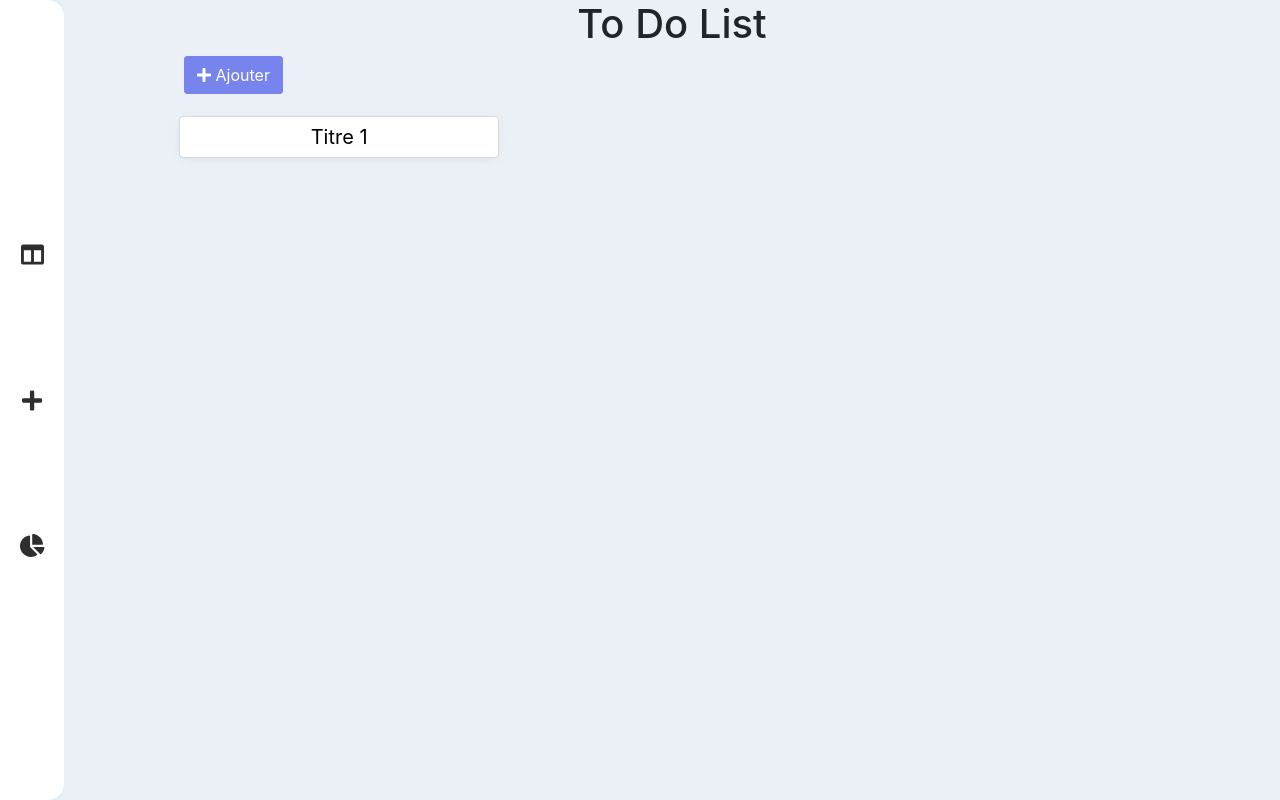
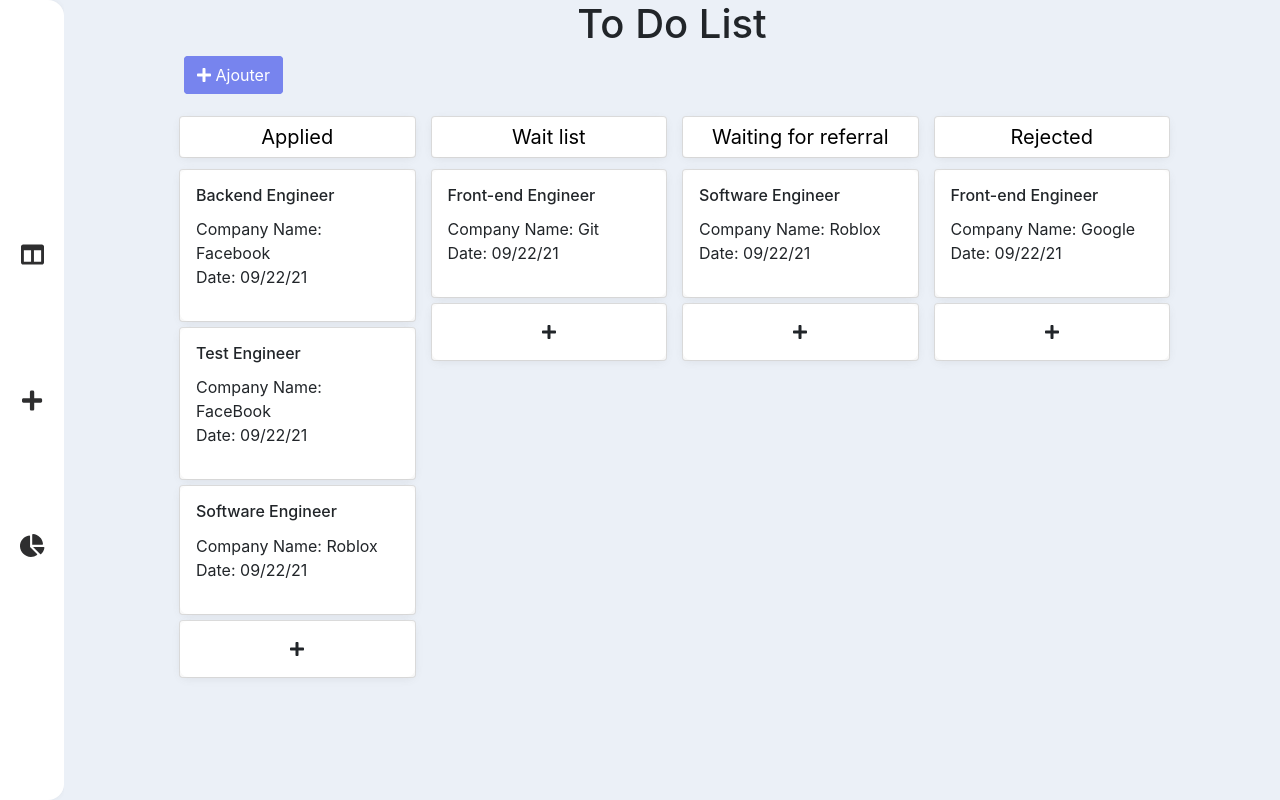
Before and after one commit to chaithanyaMarripati/application-tracking-system, a React (Create React App) app in the folder frontend/: page / in a window 1280 px wide. Built offline with nearby package versions, Linux system fonts and the light colour scheme.

Commit message:
complete applications view

```diff
--- a/frontend/src/App.js
+++ b/frontend/src/App.js
@@ -3,6 +3,7 @@ import './static/App.css';
 
 import React from 'react';
 import Sidebar from './sidebar/Sidebar'
+import CardBoard from './card/CardBoard'
 
 
 export default class App extends React.Component {
@@ -17,7 +18,7 @@ export default class App extends React.Component {
   render() {
     let app = (<div className="main-page">
       <Sidebar />
-      <div class="main">
+      <div className="main">
         <div className="content">
           <h1 className="text-center">To Do List</h1>
           <div className="mb-3">
@@ -25,23 +26,7 @@ export default class App extends React.Component {
               <button className="btn btn-danger btn-icon"><i className="fas fa-plus"></i>&nbsp;Ajouter</button>
             </span>
           </div>
-          <span id="tab">
-            <div class="row">
-              <div class="col">
-                <div class="card card-col">
-                  <div class="card-body noPadding">
-                    <input type="text" class="text-center title-col form-control-lg" value="Titre 1" />
-                  </div>
-                </div>
-              </div>
-              <div class="col"></div>
-              <div class="col"></div>
-            </div>
-
-            <div class="row">
-
-            </div>
-          </span>
+          <CardBoard/>
         </div>
 
       </div>
--- /dev/null
+++ b/frontend/src/card/Card.js
@@ -0,0 +1,40 @@
+import React, { Component } from 'react';
+
+class Card extends Component {
+    constructor(props) {
+        super(props);
+
+        this.state = {
+            jobTitle: props.application.jobTitle,
+            companyName: props.application.companyName,
+            date: props.application.date,
+            class: props.application.class,
+            id: props.application.id
+        }
+
+    }
+
+    stopPropagation(e){
+        e.stopPropagation()
+    }
+
+    render() {
+        return (
+            <div className="card card-col" key={this.state.id} onClick={console.log(this.state)}>
+                <div className="card-body">
+                    <div className="card-action">
+                        <h6 className="card-title"  onClick={this.stopPropagation}>
+                            {this.state.jobTitle}
+                        </h6>
+                    </div>
+                    <p className="small-content-text">
+                        Company Name: {this.state.companyName}<br/>
+                        Date: {this.state.date}
+                    </p>
+                </div>
+            </div>
+        );
+    }
+}
+
+export default Card;
--- a/frontend/src/card/CardBoard.js
+++ b/frontend/src/card/CardBoard.js
@@ -1,52 +1,132 @@
 import React, { Component } from 'react';
+import Card from './Card';
 
 const application_list = [
     {
-        'job_title': 'Software Engineer',
-        'company_name': 'Google',
-        'Date': '09/22/21',
-        'class': 1
+        jobTitle: 'Backend Engineer',
+        companyName: 'Facebook',
+        date: '09/22/21',
+        class: 1,
+        id: 1
     }, {
-        'job_title': 'Software Engineer',
-        'company_name': 'Amazon',
-        'Date': '09/22/21',
-        'class': 2
+        jobTitle: 'Front-end Engineer',
+        companyName: 'Git',
+        date: '09/22/21',
+        class: 2,
+        id: 2
     }, {
-        'job_title': 'Full-Stack Engineer',
-        'company_name': 'Indeed',
-        'Date': '09/22/21',
-        'class': 3
+        jobTitle: 'Software Engineer',
+        companyName: 'Roblox',
+        date: '09/22/21',
+        class: 3,
+        id: 3
     }, {
-        'job_title': 'Front-end Engineer',
-        'company_name': 'Google',
-        'Date': '09/22/21',
-        'class': 4
+        jobTitle: 'Front-end Engineer',
+        companyName: 'Google',
+        date: '09/22/21',
+        class: 4,
+        id: 4
     }, {
-        'job_title': 'Test Engineer',
-        'company_name': 'FaceBook',
-        'Date': '09/22/21',
-        'class': 1
+        jobTitle: 'Test Engineer',
+        companyName: 'FaceBook',
+        date: '09/22/21',
+        class: 1,
+        id: 5
     }, {
-        'job_title': 'Software Engineer',
-        'company_name': 'Roblox',
-        'Date': '09/22/21',
-        'class': 1
+        jobTitle: 'Software Engineer',
+        companyName: 'Roblox',
+        date: '09/22/21',
+        class: 1,
+        id: 6
     },
 ]
-const title = {
-    1: "Applied",
-    2: "Wish list",
-    3: "Waiting Referral",
-    4: "Rejected"
-}
 
 export default class CardBoard extends Component {
 
+    constructor(props) {
+        super(props);
+
+
+
+        let result = this.groupApplication(application_list);
+        let card_titles = this.createCardTitle(result);
+        let card_class = this.createCardClaee(result);
+        this.state = {
+            card_titles: card_titles,
+            card_class: card_class
+        }
+    }
+
+    createCardClaee(applications) {
+        return applications.reduce((pv, v) => {
+            let app_class = <div className="col" id={v.title + "_class"}>
+                {v.applications.reduce((pv, v) => {
+                    let card = <Card application = {v}/>
+                    pv.push(card)
+                    return pv
+                }, [])}
+                {/* add function not implement */}
+                <div className="card card-col">
+                    <div className="card-body new-col">
+                        <i className="fas fa-plus text-center"></i>
+                    </div>
+                </div>
+            </div>
+            pv.push(app_class)
+            return pv
+        }, [])
+    }
+
+    createCardTitle(applications) {
+        return applications.reduce((pv, v) => {
+            let title = <div className="col">
+                <div className="card card-col">
+                    <div className="card-body noPadding">
+                        <input type="text" className="text-center title-col form-control-lg" value={v.title} />
+                    </div>
+                </div>
+            </div>
+            pv.push(title);
+            return pv;
+        }, [])
+    }
+
+    groupApplication(applications) {
+        let result = [
+            {
+                title: 'Applied',
+                applications: [],
+                class: 1
+            }, {
+                title: 'Wait list',
+                applications: [],
+                class: 2
+            }, {
+                title: 'Waiting for referral',
+                applications: [],
+                class: 3
+            }, {
+                title: 'Rejected',
+                applications: [],
+                class: 4
+            }
+        ]
+        applications.forEach(app => {
+            let app_class = result.find(v => { return v.class === app.class })
+            app_class.applications.push(app)
+        })
+        return result;
+    }
 
     render() {
-        <span id="tab">
-            <div class="row"></div>
-            <div class="row"></div>
-        </span>
+        return (
+            <span id="tab">
+                <div className="row">
+                    {this.state.card_titles}
+                </div>
+                <div className="row">
+                    {this.state.card_class}
+                </div>
+            </span>)
     }
 }
--- a/frontend/src/static/App.css
+++ b/frontend/src/static/App.css
@@ -74,9 +74,9 @@
   width: 100%;
 }
 .card-body:active {
-  cursor: move;
+  /* cursor: move;
   outline: 3px dashed #7b7b7b;
-  outline-offset: 1px;
+  outline-offset: 1px; */
 }
 
 .btn-danger {
```
